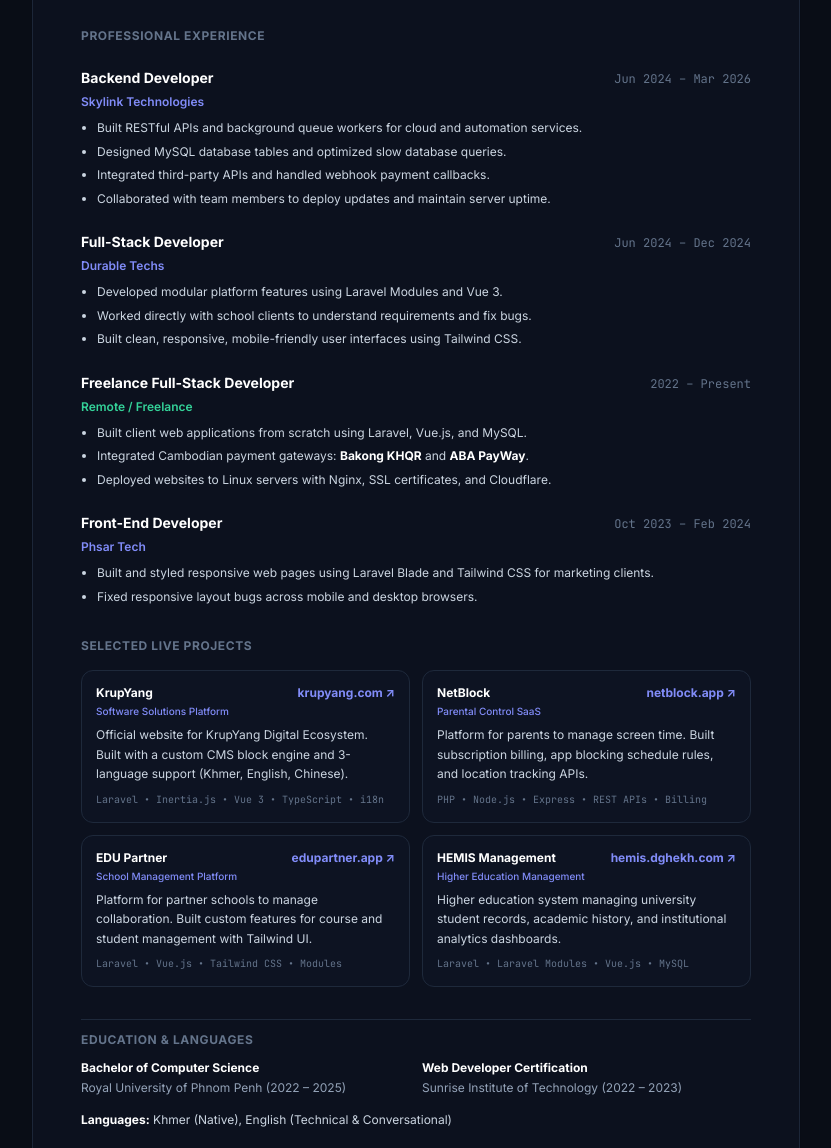
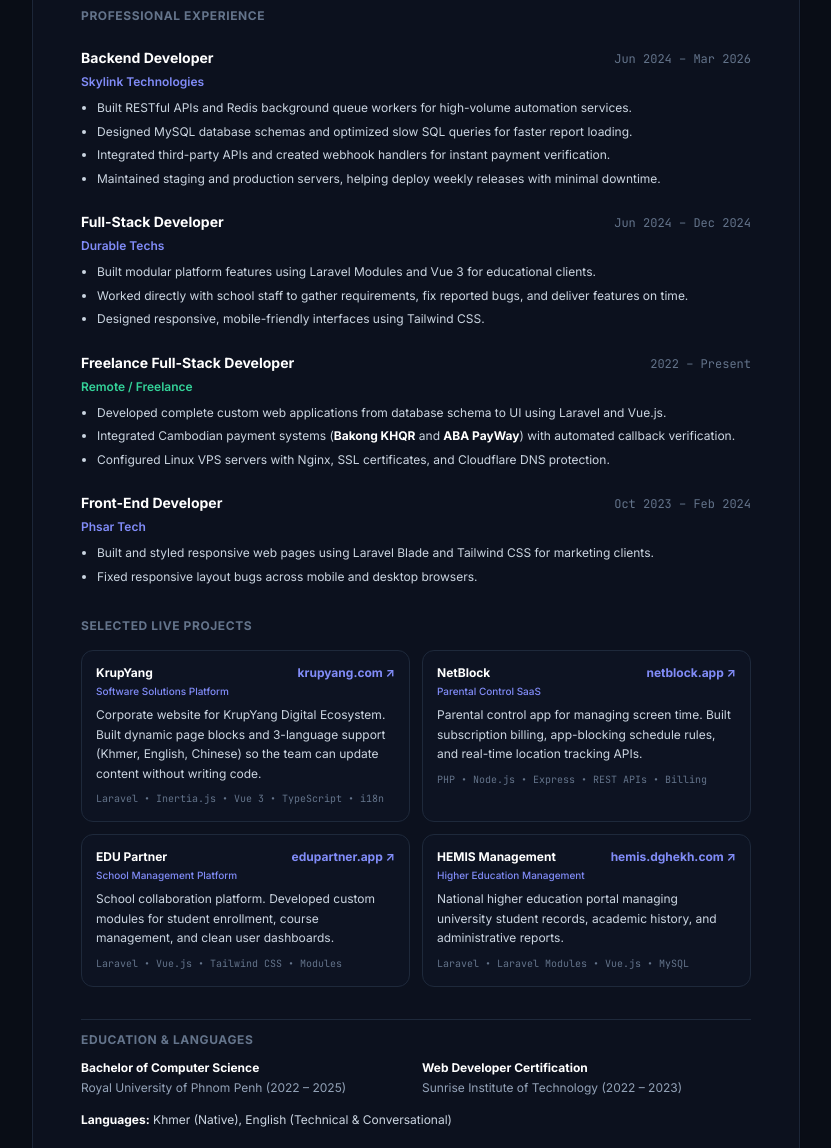
Before and after one commit to lisoingsem/lisoing-sem.github.io, a plain HTML site: page resume.html in a window 1280 px wide. Shown: the part 600-1748 px from the top of the page, without its empty margins (224-1055 px from the left). Drawn offline with nearby package versions, Linux system fonts and the light colour scheme.

Commit message:
refactor: improve portfolio copy and professional descriptions

```diff
--- a/resume.html
+++ b/resume.html
@@ -185,7 +185,7 @@
 
         <!-- Summary -->
         <p class="mt-4 text-xs sm:text-sm text-slate-600 dark:text-slate-300 leading-relaxed print-text-dark">
-          Full-Stack Software Engineer with <strong class="text-slate-900 dark:text-white print-text-dark">2 years of professional experience</strong> across <strong class="text-slate-900 dark:text-white print-text-dark">Skylink Technologies</strong> (Jun 2024 – Mar 2026) and <strong class="text-slate-900 dark:text-white print-text-dark">Durable Techs</strong> (Jun 2024 – Dec 2024). Specialized in <strong class="text-slate-900 dark:text-white print-text-dark">Laravel</strong>, <strong class="text-slate-900 dark:text-white print-text-dark">Vue.js</strong>, <strong class="text-slate-900 dark:text-white print-text-dark">Inertia.js</strong>, and Cambodian payment gateway integrations (<strong class="text-slate-900 dark:text-white print-text-dark">Bakong KHQR</strong>, <strong class="text-slate-900 dark:text-white print-text-dark">ABA PayWay</strong>). Experienced in building RESTful APIs, MySQL database design, and shipping production web applications.
+          Full-Stack Software Engineer with <strong class="text-slate-900 dark:text-white print-text-dark">2 years of professional experience</strong> across <strong class="text-slate-900 dark:text-white print-text-dark">Skylink Technologies</strong> (Jun 2024 – Mar 2026) and <strong class="text-slate-900 dark:text-white print-text-dark">Durable Techs</strong> (Jun 2024 – Dec 2024). Specialized in <strong class="text-slate-900 dark:text-white print-text-dark">Laravel</strong>, <strong class="text-slate-900 dark:text-white print-text-dark">Vue.js</strong>, and Cambodian payment gateway integrations (<strong class="text-slate-900 dark:text-white print-text-dark">Bakong KHQR</strong>, <strong class="text-slate-900 dark:text-white print-text-dark">ABA PayWay</strong>). Experienced in building RESTful APIs, MySQL database schema design, and shipping reliable web applications.
         </p>
       </header>
 
@@ -240,10 +240,10 @@
             </span>
           </div>
           <ul class="list-disc list-outside ml-4 text-xs text-slate-600 dark:text-slate-300 space-y-1 leading-relaxed print-text-dark">
-            <li>Built RESTful APIs and background queue workers for cloud and automation services.</li>
-            <li>Designed MySQL database tables and optimized slow database queries.</li>
-            <li>Integrated third-party APIs and handled webhook payment callbacks.</li>
-            <li>Collaborated with team members to deploy updates and maintain server uptime.</li>
+            <li>Built RESTful APIs and Redis background queue workers for high-volume automation services.</li>
+            <li>Designed MySQL database schemas and optimized slow SQL queries for faster report loading.</li>
+            <li>Integrated third-party APIs and created webhook handlers for instant payment verification.</li>
+            <li>Maintained staging and production servers, helping deploy weekly releases with minimal downtime.</li>
           </ul>
         </div>
 
@@ -263,9 +263,9 @@
             </span>
           </div>
           <ul class="list-disc list-outside ml-4 text-xs text-slate-600 dark:text-slate-300 space-y-1 leading-relaxed print-text-dark">
-            <li>Developed modular platform features using Laravel Modules and Vue 3.</li>
-            <li>Worked directly with school clients to understand requirements and fix bugs.</li>
-            <li>Built clean, responsive, mobile-friendly user interfaces using Tailwind CSS.</li>
+            <li>Built modular platform features using Laravel Modules and Vue 3 for educational clients.</li>
+            <li>Worked directly with school staff to gather requirements, fix reported bugs, and deliver features on time.</li>
+            <li>Designed responsive, mobile-friendly interfaces using Tailwind CSS.</li>
           </ul>
         </div>
 
@@ -285,9 +285,9 @@
             </span>
           </div>
           <ul class="list-disc list-outside ml-4 text-xs text-slate-600 dark:text-slate-300 space-y-1 leading-relaxed print-text-dark">
-            <li>Built client web applications from scratch using Laravel, Vue.js, and MySQL.</li>
-            <li>Integrated Cambodian payment gateways: <strong class="text-slate-900 dark:text-white print-text-dark">Bakong KHQR</strong> and <strong class="text-slate-900 dark:text-white print-text-dark">ABA PayWay</strong>.</li>
-            <li>Deployed websites to Linux servers with Nginx, SSL certificates, and Cloudflare.</li>
+            <li>Developed complete custom web applications from database schema to UI using Laravel and Vue.js.</li>
+            <li>Integrated Cambodian payment systems (<strong class="text-slate-900 dark:text-white print-text-dark">Bakong KHQR</strong> and <strong class="text-slate-900 dark:text-white print-text-dark">ABA PayWay</strong>) with automated callback verification.</li>
+            <li>Configured Linux VPS servers with Nginx, SSL certificates, and Cloudflare DNS protection.</li>
           </ul>
         </div>
 
@@ -328,7 +328,7 @@
             </div>
             <span class="text-[10px] text-indigo-600 dark:text-indigo-400 font-medium block mb-1.5">Software Solutions Platform</span>
             <p class="text-slate-600 dark:text-slate-300 print-text-dark leading-relaxed">
-              Official website for KrupYang Digital Ecosystem. Built with a custom CMS block engine and 3-language support (Khmer, English, Chinese).
+              Corporate website for KrupYang Digital Ecosystem. Built dynamic page blocks and 3-language support (Khmer, English, Chinese) so the team can update content without writing code.
             </p>
             <div class="mt-2 text-[10px] text-slate-500 font-mono">
               Laravel • Inertia.js • Vue 3 • TypeScript • i18n
@@ -342,7 +342,7 @@
             </div>
             <span class="text-[10px] text-indigo-600 dark:text-indigo-400 font-medium block mb-1.5">Parental Control SaaS</span>
             <p class="text-slate-600 dark:text-slate-300 print-text-dark leading-relaxed">
-              Platform for parents to manage screen time. Built subscription billing, app blocking schedule rules, and location tracking APIs.
+              Parental control app for managing screen time. Built subscription billing, app-blocking schedule rules, and real-time location tracking APIs.
             </p>
             <div class="mt-2 text-[10px] text-slate-500 font-mono">
               PHP • Node.js • Express • REST APIs • Billing
@@ -356,7 +356,7 @@
             </div>
             <span class="text-[10px] text-indigo-600 dark:text-indigo-400 font-medium block mb-1.5">School Management Platform</span>
             <p class="text-slate-600 dark:text-slate-300 print-text-dark leading-relaxed">
-              Platform for partner schools to manage collaboration. Built custom features for course and student management with Tailwind UI.
+              School collaboration platform. Developed custom modules for student enrollment, course management, and clean user dashboards.
             </p>
             <div class="mt-2 text-[10px] text-slate-500 font-mono">
               Laravel • Vue.js • Tailwind CSS • Modules
@@ -370,7 +370,7 @@
             </div>
             <span class="text-[10px] text-indigo-600 dark:text-indigo-400 font-medium block mb-1.5">Higher Education Management</span>
             <p class="text-slate-600 dark:text-slate-300 print-text-dark leading-relaxed">
-              Higher education system managing university student records, academic history, and institutional analytics dashboards.
+              National higher education portal managing university student records, academic history, and administrative reports.
             </p>
             <div class="mt-2 text-[10px] text-slate-500 font-mono">
               Laravel • Laravel Modules • Vue.js • MySQL
```
Also changed, not shown: assets/js/data/experience-data.js (+11 -11 lines), assets/js/data/projects-data.js (+4 -4 lines), index.html (+15 -14 lines).
